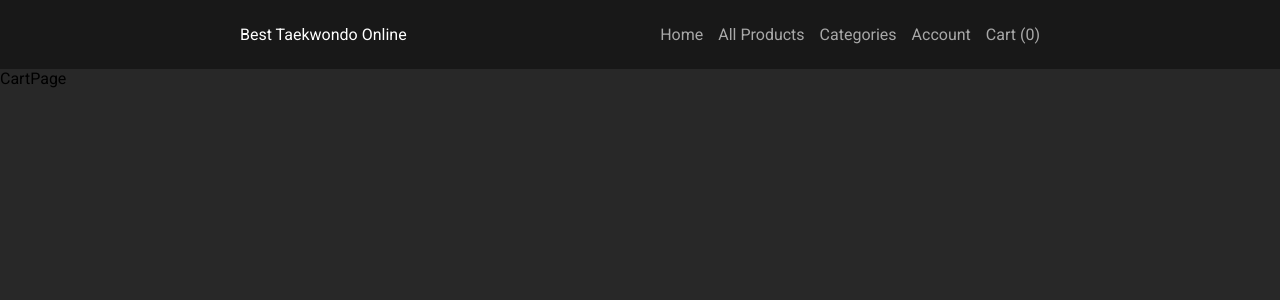
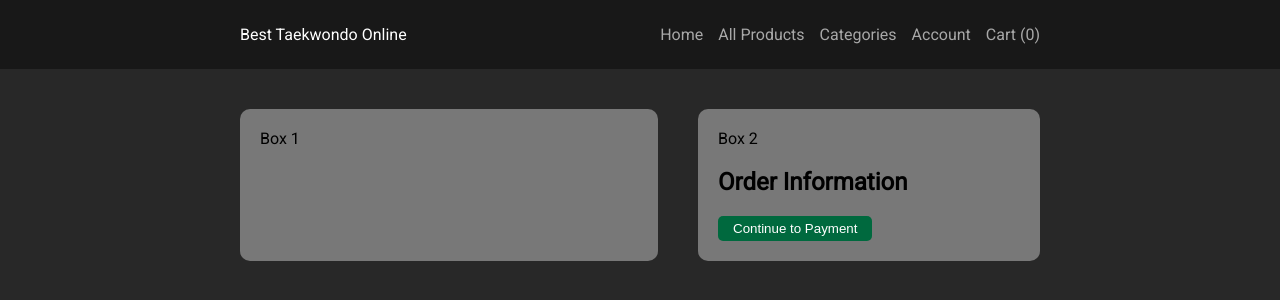
Before and after one commit to Jonathan2025/best-tkd-frontend, a Next.js app: page /cart in a window 1280 px wide. Shown: the top 300 px of the page. Built offline with nearby package versions, Linux system fonts and the light colour scheme.

Commit message:
added two columns for the cart page

```diff
--- a/components/Button.js
+++ b/components/Button.js
@@ -20,6 +20,17 @@ export const ButtonStyle = css`
       background-color: #6b7280;
       border: 1px solid #4b5563;
   `}
+  ${props => props.green && css`
+      color: white;
+      background-color: 	#00693E;
+  `}
+  ${props => props.block && css`
+      display: block;
+      width: 100%;
+  `}
+
+
+
   ${props => props.blue && css`
       color: white;
       background-color:#0369a1;
--- a/pages/cart.js
+++ b/pages/cart.js
@@ -1,12 +1,44 @@
 // Here will be the page for when the user clicks into their cart
 
 import Header from "@/components/Header"
+import Center from "@/components/Center"
+import { styled } from "styled-components"
+import PrimaryBtn from "@/components/Button"
+
+
+// Here for the wrapper we want to make 2 columns
+const ColumnsWrapper = styled.div`
+  display: grid;
+  grid-template-columns: 1.1fr .9fr;
+  gap: 40px;
+  margin-top: 40px;
+
+`
+
+const Box = styled.div`
+  background-color: #787878;
+  border-radius: 10px;
+  padding: 20px;
+`
 
 const CartPage = () => {
+
+
+
+
   return (
     <>
         <Header />
-        <div>CartPage</div>
+        <Center>
+          <ColumnsWrapper>
+            <Box> Box 1</Box>
+            <Box> Box 2
+              <h2>Order Information</h2>
+              <PrimaryBtn green={1}>Continue to Payment</PrimaryBtn>
+            </Box>
+
+          </ColumnsWrapper>
+        </Center>
     </>
 
   )
```
